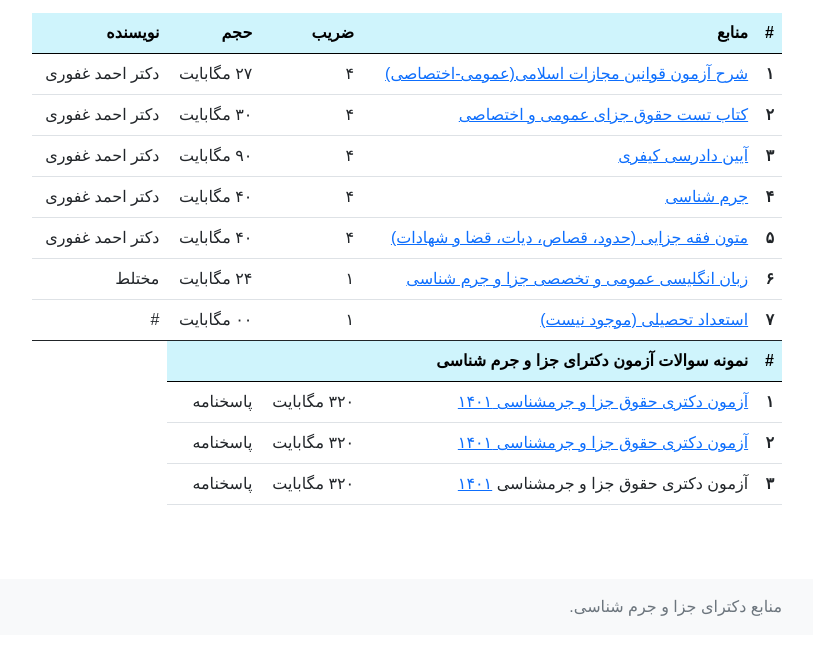
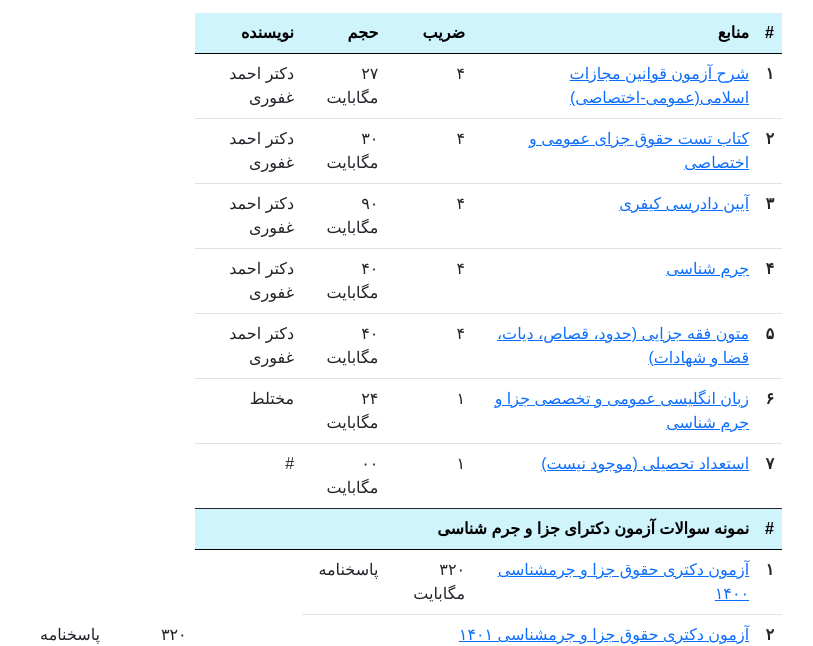
Before and after one commit to noonlawash/pdf, a plain HTML site: page index.html in a window 1280 px wide. Shown: the part 165-811 px from the top of the page, without its empty margins (233-1046 px from the left). Drawn offline with nearby package versions, Linux system fonts and the light colour scheme; some packages are replaced by stand-ins of ours; a script that the page names is missing; a web font is replaced by a local one.

Commit message:
Update index.html

```diff
--- a/index.html
+++ b/index.html
@@ -119,22 +119,22 @@
     </tr>
 	 <thead  class="table-info">
 	 <th scope="row">#</th>
-      <th  scope="row" colspan="3">نمونه سوالات آزمون دکترای جزا و جرم شناسی</td>
+      <th  scope="row" colspan="4">نمونه سوالات آزمون دکترای جزا و جرم شناسی</td>
      </thead>
 	 <tr>
       <th scope="row">1</th>
-      <td><a href="https://s33.picofile.com/file/8485204842/jaza_ghafoori.pdf.html" target="_blank">آزمون دکتری حقوق جزا و جرمشناسی ۱۴۰۱</a></td>
+      <td><a href="https://s33.picofile.com/file/8485204842/jaza_ghafoori.pdf.html" target="_blank">آزمون دکتری حقوق جزا و جرمشناسی 1400</a></td>
       <td>320 مگابایت</td>
       <td>پاسخنامه</td>
     </tr>
 	 <tr>
       <th scope="row">2</th>
-      <td><a href="https://s33.picofile.com/file/8485204842/jaza_ghafoori.pdf.html" target="_blank">آزمون دکتری حقوق جزا و جرمشناسی ۱۴۰۱</a></td>
+      <td colspan="4"><a href="https://s33.picofile.com/file/8485204842/jaza_ghafoori.pdf.html" target="_blank">آزمون دکتری حقوق جزا و جرمشناسی ۱۴۰۱</a></td>
       <td>320 مگابایت</td>
       <td>پاسخنامه</td>
     </tr> <tr>
       <th scope="row">3</th>
-      <td>آزمون دکتری حقوق جزا و جرمشناسی <a href="https://s33.picofile.com/file/8485204842/jaza_ghafoori.pdf.html" target="_blank">۱۴۰۱</a></td>
+      <td colspan="4"><a href="https://s33.picofile.com/file/8485204842/jaza_ghafoori.pdf.html" target="_blank"> 1403آزمون دکتری حقوق جزا و جرمشناسی </a></td>
       <td>320 مگابایت</td>
       <td>پاسخنامه</td>
     </tr>
```
